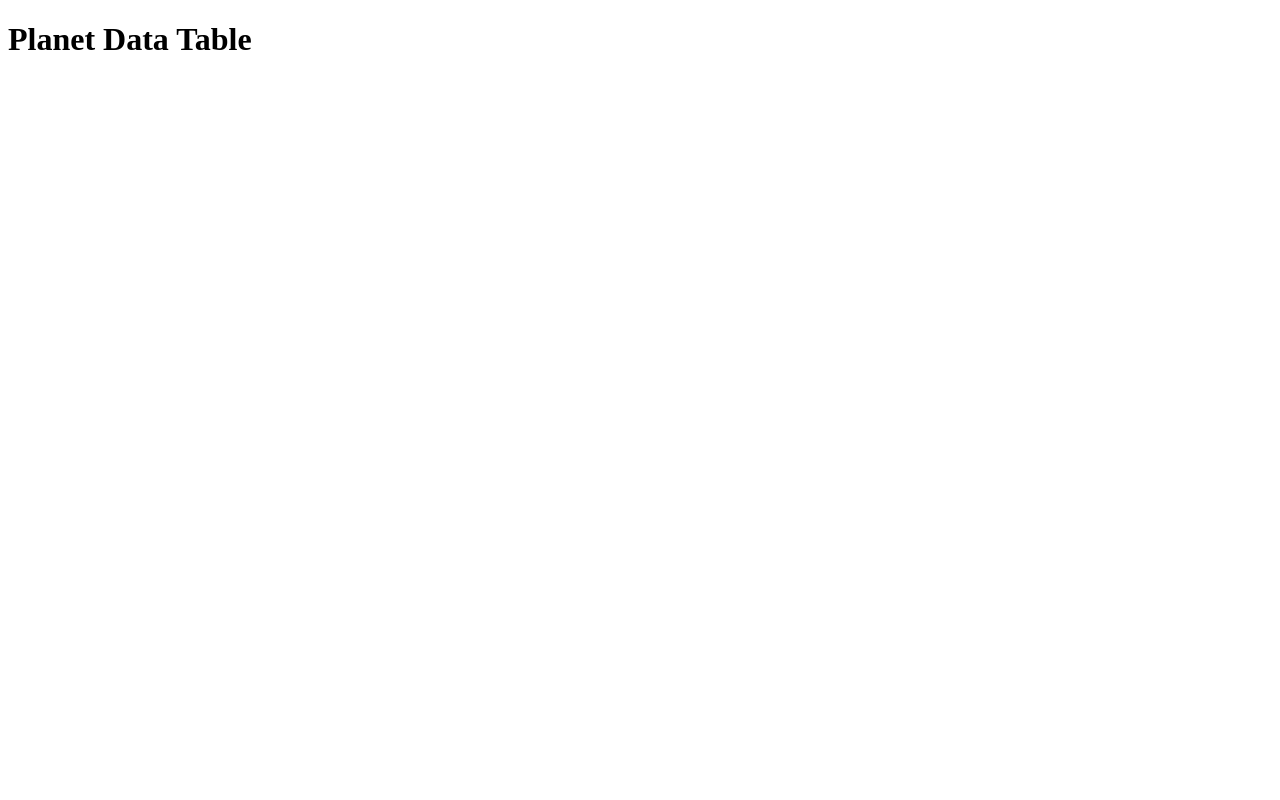
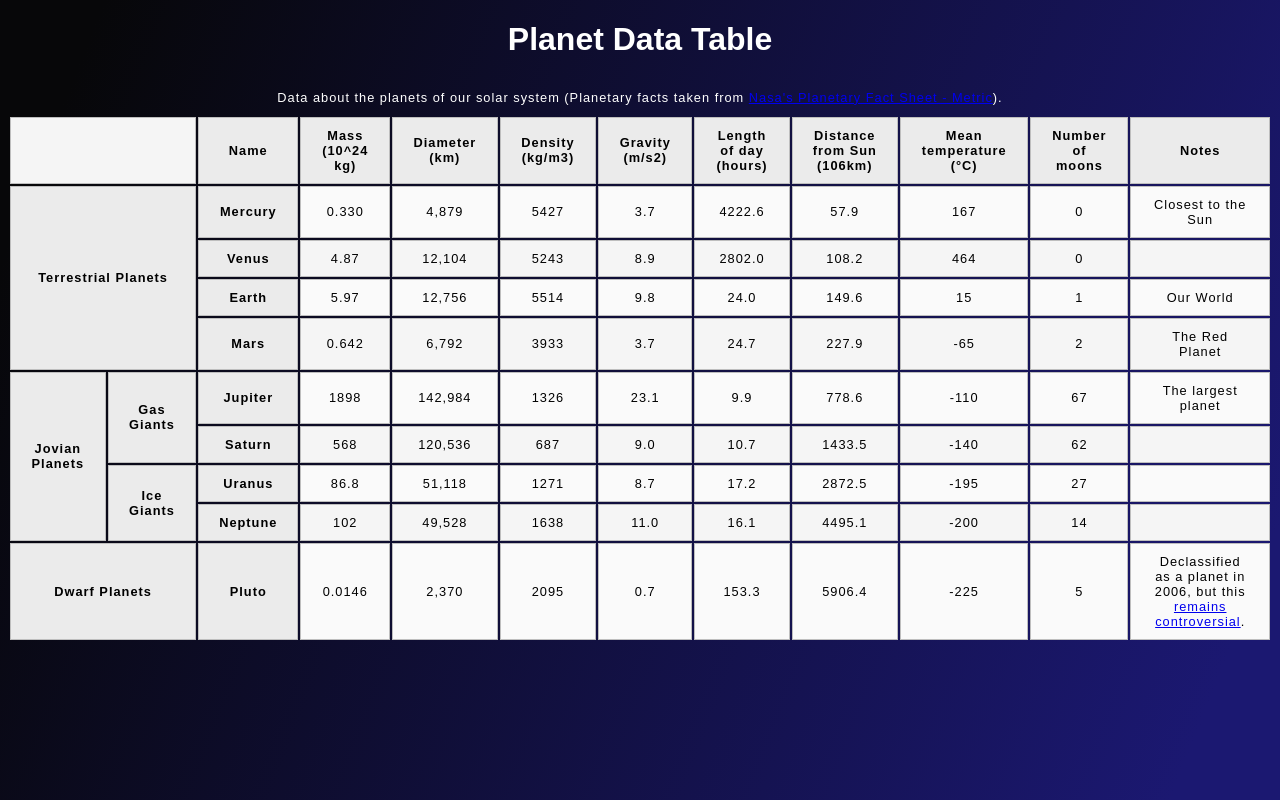
Before and after one commit to IvanR96/planet-data, a plain HTML site: page index.html in a window 1280 px wide. Drawn offline with Linux system fonts and the light colour scheme.

Commit message:
final version

```diff
--- a/index.html
+++ b/index.html
@@ -9,7 +9,142 @@
   <body>
     <h1>Planet Data Table</h1>
 
+    <table>
+        <caption>Data about the planets of our solar system (Planetary facts taken from <a href="http://nssdc.gsfc.nasa.gov/planetary/factsheet/">Nasa's Planetary Fact Sheet - Metric</a>).</caption>
+        <colgroup>
+            <col span="2">
+            <col style="border: 2px solid black;">
+            <col span="9">
+        </colgroup>
+        <tr>
+            <td colspan="2">&nbsp;</td>
+            <th scope="col">Name</th>
+            <th scope="col">Mass (10^24 kg)</th>
+            <th scope="col">Diameter (km)</th>
+            <th scope="col">Density (kg/m3)</th>
+            <th scope="col">Gravity (m/s2)</th>
+            <th scope="col">Length of day (hours)</th>
+            <th scope="col">Distance from Sun (106km)</th>
+            <th scope="col">Mean temperature (°C)</th>
+            <th scope="col">Number of moons</th>
+            <th scope="col">Notes</th>
+        </tr>
+        <tr>
+            <th rowspan="4" colspan="2">Terrestrial Planets</th>
+            <th scope="row">Mercury</th>
+            <td>0.330</td>
+            <td>4,879</td>
+            <td>5427</td>
+            <td>3.7</td>
+            <td>4222.6</td>
+            <td>57.9</td>
+            <td>167</td>
+            <td>0</td>
+            <td>Closest to the Sun</td>
 
+        </tr>
+        <tr>
+            <th scope="row">Venus</th>
+            <td>4.87</td>
+            <td>12,104</td>
+            <td>5243</td>
+            <td>8.9</td>
+            <td>2802.0</td>
+            <td>108.2</td>
+            <td>464</td>
+            <td>0</td>
+            <td></td>
+        </tr>
+        <tr>
+            <th scope="row">Earth</th>
+            <td>5.97</td>
+            <td>12,756</td>
+            <td>5514</td>
+            <td>9.8</td>
+            <td>24.0</td>
+            <td>149.6</td>
+            <td>15</td>
+            <td>1</td>
+            <td>Our World</td>
+        </tr>
+        <tr>
+            <th scope="row">Mars</th>
+            <td>0.642</td>
+            <td>6,792</td>
+            <td>3933</td>
+            <td>3.7</td>
+            <td>24.7</td>
+            <td>227.9</td>
+            <td>-65</td>
+            <td>2</td>
+            <td>The Red Planet</td>
+        </tr>
+        <tr>
+            <th rowspan="4" scope="rowgroup">Jovian Planets</th>
+            <th rowspan="2" scope="rowgroup">Gas Giants</th>
+            <th scope="row">Jupiter</th>
+            <td>1898</td>
+            <td>142,984</td>
+            <td>1326</td>
+            <td>23.1</td>
+            <td>9.9</td>
+            <td>778.6</td>
+            <td>-110</td>
+            <td>67</td>
+            <td>The largest planet</td>
+        </tr>
+        <tr>
+            <th scope="row">Saturn</th>
+            <td>568</td>
+            <td>120,536</td>
+            <td>687</td>
+            <td>9.0</td>
+            <td>10.7</td>
+            <td>1433.5</td>
+            <td>-140</td>
+            <td>62</td>
+            <td></td>
+        </tr>
+        <tr>
+            <th rowspan="2">Ice Giants</th>
+            <th scope="row">Uranus</th>
+            <td>86.8</td>
+            <td>51,118</td>
+            <td>1271</td>
+            <td>8.7</td>
+            <td>17.2</td>
+            <td>2872.5</td>
+            <td>-195</td>
+            <td>27</td>
+            <td></td>
+        </tr>
+        <tr>
+            <th scope="row">Neptune</th>
+            <td>102</td>
+            <td>49,528</td>
+            <td>1638</td>
+            <td>11.0</td>
+            <td>16.1</td>
+            <td>4495.1</td>
+            <td>-200</td>
+            <td>14</td>
+            <td></td>
+        </tr>
+        <tr>
+            <th rowspan="2" colspan="2">Dwarf Planets</th>
+            <th scope="row">Pluto</th>
+            <td>0.0146</td>
+            <td>2,370</td>
+            <td>2095</td>
+            <td>0.7</td>
+            <td>153.3</td>
+            <td>5906.4</td>
+            <td>-225</td>
+            <td>5</td>
+            <td>Declassified as a planet in 2006, but this <a href="http://www.usatoday.com/story/tech/2014/10/02/pluto-planet-solar-system/16578959/">remains controversial</a>.</td>
+        </tr>
+
+    </table>
 
 
   </body>
--- a/styles.css
+++ b/styles.css
@@ -0,0 +1,45 @@
+html {
+    font-family: sans-serif;
+    height: 100%;
+  }
+body{
+    background-image: linear-gradient(111.4deg, rgba(7,7,9,1) 6.5%, rgba(27,24,113,1) 93.2%);
+}
+
+h1{
+    text-align: center;
+    color: white;
+}
+
+  table {
+
+    border-radius: 10px;
+    letter-spacing: 1px;
+    font-size: 0.8rem;
+  }
+
+  td, th {
+    border: 1px solid rgb(190,190,190);
+    padding: 10px 20px;
+  }
+
+  th {
+    background-color: rgb(235,235,235);
+  }
+
+  td {
+    text-align: center;
+  }
+
+  tr:nth-child(even) td {
+    background-color: rgb(250,250,250);
+  }
+
+  tr:nth-child(odd) td {
+    background-color: rgb(245,245,245);
+  }
+
+  caption {
+    padding: 10px;
+    color: white;
+  }
```
